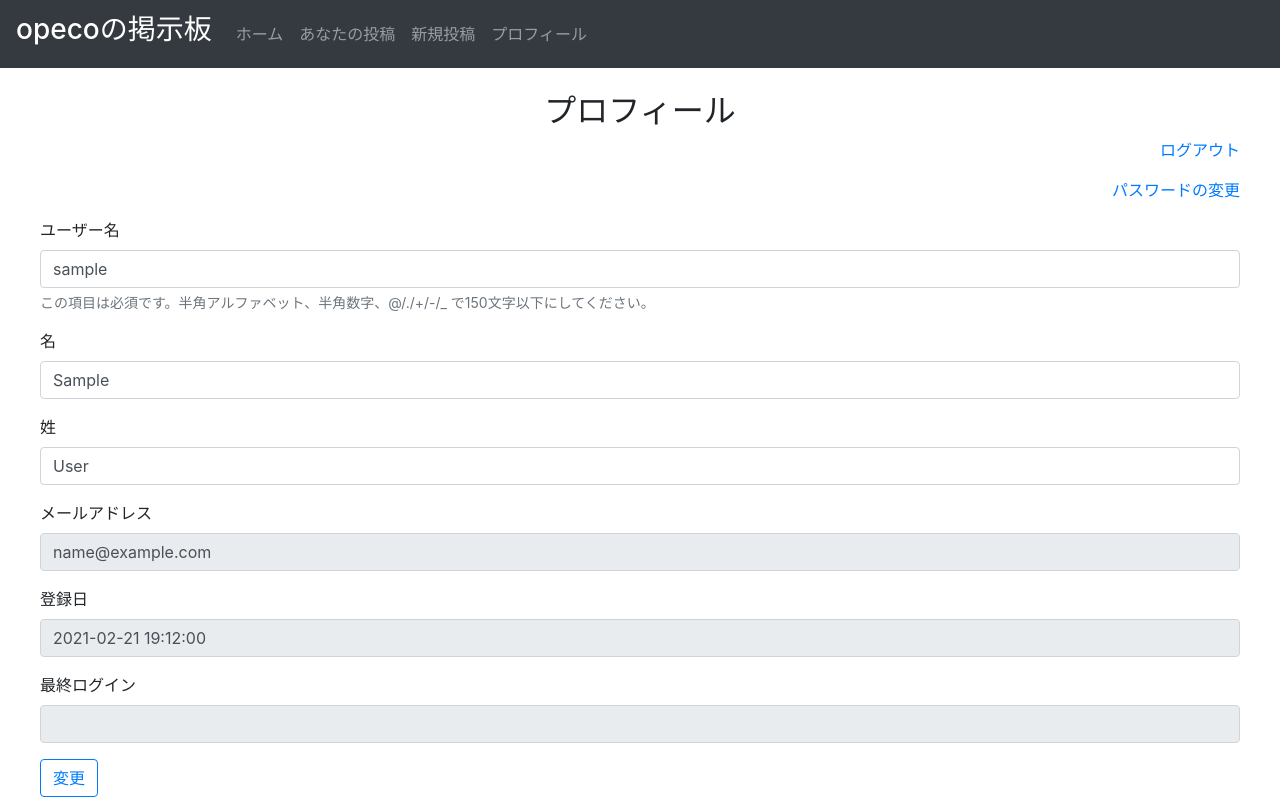
After one commit to opeco17/django_on_kubernetes, a Django app: page /accounts/profile/ in a window 1280 px wide. The commit adds this page. Run offline with Django 3.2, Linux system fonts and the light colour scheme; the visitor is signed in with stand-in values (Sample User, id 1); data comes from the database, SQL or seed files in the repository; some libraries are stand-ins or nearby versions.

Commit message:
implement profile

```diff
--- a/src/mysite/mysite/accounts/forms.py
+++ b/src/mysite/mysite/accounts/forms.py
@@ -1,6 +1,13 @@
-from django.contrib.auth.forms import UserCreationForm
+from django import forms
+from django.contrib.auth import get_user_model
 
 
-class SignupForm(UserCreationForm):
-    class Meta(UserCreationForm.Meta):
-        fields = ('username', 'email')
+class ProfileForm(forms.ModelForm):
+    def __init__(self, *args, **kwargs):
+        super().__init__(*args, **kwargs)
+        for field_name in ['email', 'date_joined', 'last_login']:
+            self.fields[field_name].widget.attrs['readonly'] = 'readonly'
+
+    class Meta:
+        model = get_user_model()
+        fields = ('username', 'first_name', 'last_name', 'email', 'date_joined', 'last_login')
--- a/src/mysite/mysite/accounts/urls.py
+++ b/src/mysite/mysite/accounts/urls.py
@@ -6,4 +6,5 @@ from . import views
 app_name = 'accounts'
 urlpatterns = [
     path('password/change/', views.CustomPasswordChangeView.as_view(), name='account_password_change'),
+    path('profile/', views.ProfileView.as_view(), name='account_profile')
 ]
--- a/src/mysite/mysite/accounts/views.py
+++ b/src/mysite/mysite/accounts/views.py
@@ -1,8 +1,40 @@
-from django.urls import reverse_lazy
-from django.views.generic import CreateView
+from django.contrib import messages
+from django.http import Http404
+from django.shortcuts import get_object_or_404, redirect, render
+from django.views.generic import View
+from django.contrib.auth import get_user_model
 
 from allauth.account.views import PasswordChangeView
+
+from .forms import ProfileForm
 
 
 class CustomPasswordChangeView(PasswordChangeView):
     success_url = '/'
+
+
+class ProfileView(View):
+    def get(self, request, *args, **kwargs):
+        if not request.user.is_authenticated:
+            raise Http404('プロフィールが存在しません')
+
+        profile = get_object_or_404(get_user_model(), id=request.user.id)
+        form = ProfileForm(instance=profile)
+        context = {'form': form}
+        return render(request, 'account/profile.html', context)
+
+    def post(self, request, *args, **kwargs):
+        if not request.user.is_authenticated:
+            raise Http404('プロフィールが存在しません')
+
+        profile = get_object_or_404(get_user_model(), id=request.user.id)
+        form = ProfileForm(request.POST, instance=profile)
+        if not form.is_valid():
+            context = {'form': form}
+            messages.error(request, 'プロフィールを正しく入力して下さい', extra_tags='danger')
+            return render(request, 'account/profile.html', context)
+
+        form.save(commit=True)
+        context = {'form': form}
+        messages.info(request, 'プロフィールを変更しました', extra_tags='info')
+        return render(request, 'account/profile.html', context)
--- a/src/mysite/mysite/blog/forms.py
+++ b/src/mysite/mysite/blog/forms.py
@@ -6,4 +6,4 @@ class PostForm(forms.ModelForm):
 
     class Meta:
         model = Post
-        fields = ('title', 'text', )
+        fields = ('title', 'text', 'is_private')
--- a/src/mysite/mysite/blog/models.py
+++ b/src/mysite/mysite/blog/models.py
@@ -10,6 +10,7 @@ class Post(models.Model):
     text = models.TextField(verbose_name='本文')
     created_date = models.DateTimeField(verbose_name='投稿日', default=timezone.now)
     published_date = models.DateTimeField(verbose_name='公開日', blank=True, null=True)
+    is_private = models.BooleanField(verbose_name='非公開', default=False, null=False)
 
     def publish(self):
         self.published_date = timezone.now()
--- a/src/mysite/mysite/blog/urls.py
+++ b/src/mysite/mysite/blog/urls.py
@@ -4,6 +4,7 @@ from . import views
 
 urlpatterns = [
     path('', views.PostListView.as_view(), name='post_list'),
+    path('private/', views.PostListPrivateView.as_view(), name='post_list_private'),
     path('post/<int:post_id>/', views.PostDetailView.as_view(), name='post_detail'),
     path('post/<int:post_id>/edit/', views.PostEditView.as_view(), name='post_edit'),
     path('post/new/', views.PostNewView.as_view(), name='post_new'),
--- /dev/null
+++ b/src/mysite/mysite/templates/account/profile.html
@@ -0,0 +1,15 @@
+{% extends 'blog/base.html' %}
+{% load bootstrap4 %}
+
+{% block title %}プロフィール{% endblock %}
+
+{% block content %}
+<h2 style="text-align: center;">プロフィール</h2>
+<p style="text-align: right;"><a href="{% url 'account_logout' %}">ログアウト</a></p>
+<p style="text-align: right;"><a href="{% url 'accounts:account_password_change' %}">パスワードの変更</a></p>
+<form method="POST">
+    {% csrf_token %}
+    {% bootstrap_form form %}
+    <button type="submit" class="btn btn-outline-primary">変更</button>
+</form>
+{% endblock %}
--- a/src/mysite/mysite/templates/blog/base.html
+++ b/src/mysite/mysite/templates/blog/base.html
@@ -16,9 +16,9 @@
                 <ul class="navbar-nav">
                     <li class="nav-item"><a class="nav-link" href="{% url 'post_list' %}">ホーム</a></li>
                     {% if user.is_authenticated %}
+                        <li class="nav-item"><a class="nav-link" href="{% url 'post_list_private' %}">あなたの投稿</a></li>
                         <li class="nav-item"><a class="nav-link" href="{% url 'post_new' %}">新規投稿</a></li>
-                        <li class="nav-item"><a class="nav-link" href="{% url 'account_logout' %}">ログアウト</a></li>
-                        <li class="nav-item"><a class="nav-link" href="{% url 'account_change_password' %}">パスワード変更</a></li>
+                        <li class="nav-item"><a class="nav-link" href="{% url 'accounts:account_profile' %}">プロフィール</a></li>
                     {% else %}
                         <li class="nav-item"><a class="nav-link" href="{% url 'account_login' %}">ログイン</a></li>
                         <li class="nav-item"><a class="nav-link" href="{% url 'account_signup' %}">ユーザー登録</a></li>
--- a/src/mysite/mysite/templates/blog/post_list.html
+++ b/src/mysite/mysite/templates/blog/post_list.html
@@ -14,7 +14,11 @@
         <br>
         {% endfor %}
     {% else %}
-        <h2 style="text-align: center;">投稿が存在しません</h2>
+        {% if is_private %}
+            <h2 style="text-align: center;">あなたの投稿は存在しません</h2>
+        {% else %}
+            <h2 style="text-align: center;">投稿は存在しません</h2>
+        {% endif %}
         <br>
         {% if user.is_authenticated %}
             <h3 style="text-align: center;"><a href="{% url 'post_new' %}">こちら</a>から新規投稿できます</h3>
```
Also changed, not shown: src/mysite/mysite/blog/views.py (+32 -14 lines), src/mysite/mysite/blog/migrations/0001_initial.py.
